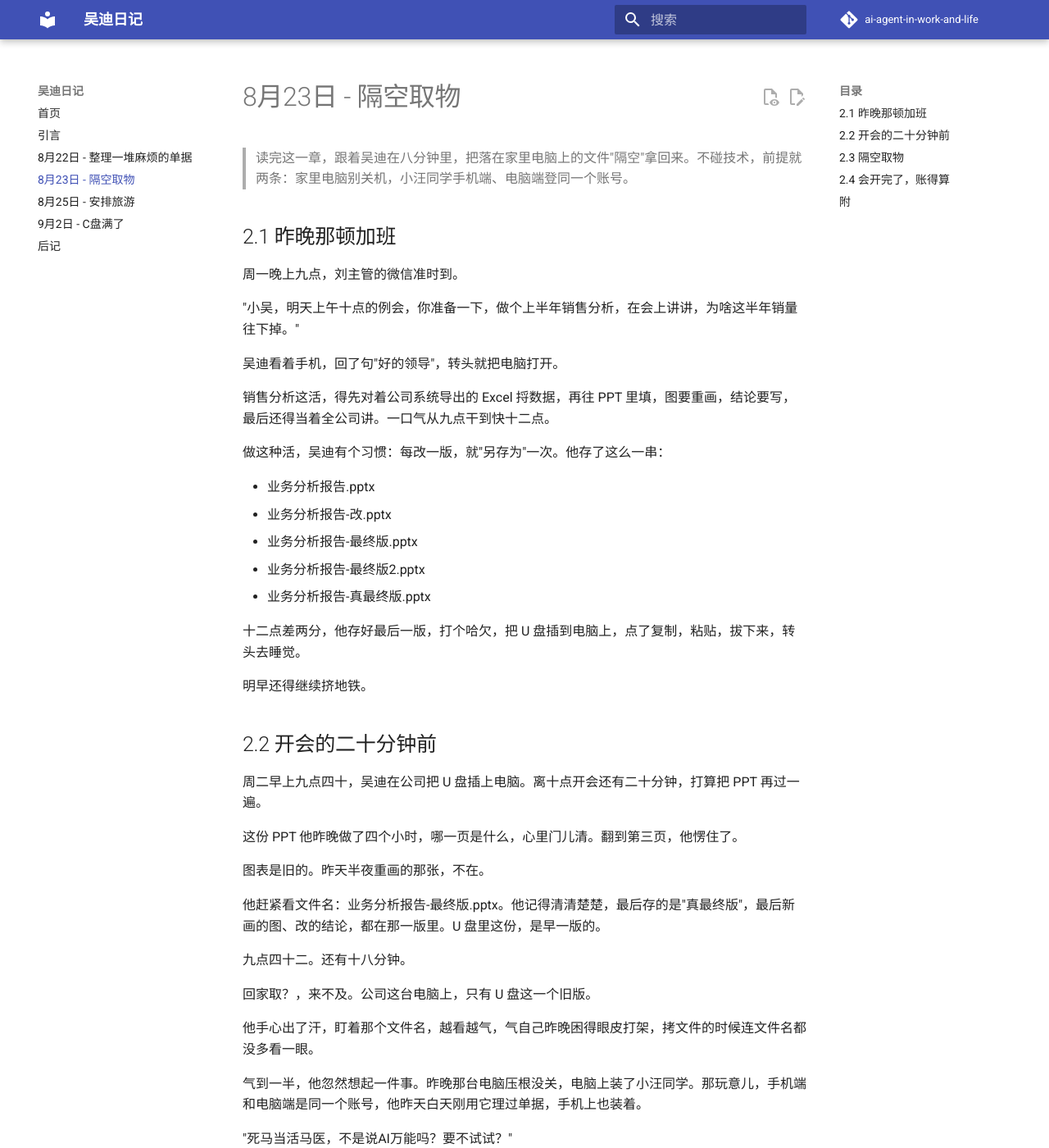
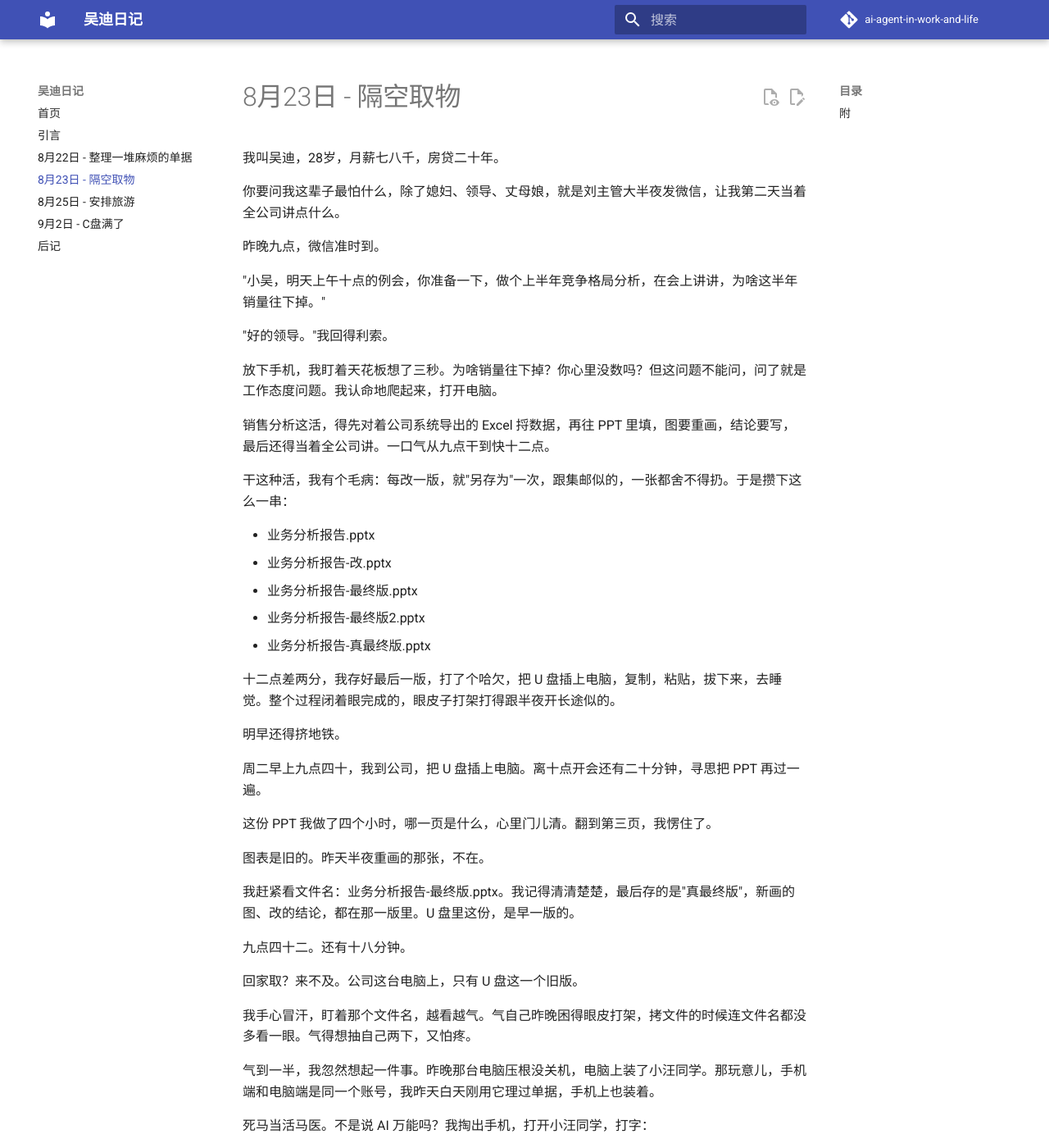
Before and after one commit to colipsohp/ai-agent-in-work-and-life, an MkDocs documentation site: the page built from book/chapter2.md, in a window 1280 px wide and 1400 px high. Shown: the whole window at 82% size. Built offline with MkDocs 1.6.1 and Material for MkDocs 9.7.7, drawn with Linux system fonts in a browser that asks for light colours; comment, search, counter and statistics services are not loaded; some of the changed text lies outside the part shown.

Commit message:
更新第二章

```diff
--- a/book/chapter2.md
+++ b/book/chapter2.md
@@ -1,18 +1,20 @@
 # 8月23日 - 隔空取物
 
-> 读完这一章，跟着吴迪在八分钟里，把落在家里电脑上的文件"隔空"拿回来。不碰技术，前提就两条：家里电脑别关机，小汪同学手机端、电脑端登同一个账号。
+我叫吴迪，28岁，月薪七八千，房贷二十年。
 
-## 2.1 昨晚那顿加班
+你要问我这辈子最怕什么，除了媳妇、领导、丈母娘，就是刘主管大半夜发微信，让我第二天当着全公司讲点什么。
 
-周一晚上九点，刘主管的微信准时到。
+昨晚九点，微信准时到。
 
-"小吴，明天上午十点的例会，你准备一下，做个上半年销售分析，在会上讲讲，为啥这半年销量往下掉。"
+"小吴，明天上午十点的例会，你准备一下，做个上半年竞争格局分析，在会上讲讲，为啥这半年销量往下掉。"
 
-吴迪看着手机，回了句"好的领导"，转头就把电脑打开。
+"好的领导。"我回得利索。
+
+放下手机，我盯着天花板想了三秒。为啥销量往下掉？你心里没数吗？但这问题不能问，问了就是工作态度问题。我认命地爬起来，打开电脑。
 
 销售分析这活，得先对着公司系统导出的 Excel 捋数据，再往 PPT 里填，图要重画，结论要写，最后还得当着全公司讲。一口气从九点干到快十二点。
 
-做这种活，吴迪有个习惯：每改一版，就"另存为"一次。他存了这么一串：
+干这种活，我有个毛病：每改一版，就"另存为"一次，跟集邮似的，一张都舍不得扔。于是攒下这么一串：
 
 - 业务分析报告.pptx
 - 业务分析报告-改.pptx
@@ -20,43 +22,37 @@
 - 业务分析报告-最终版2.pptx
 - 业务分析报告-真最终版.pptx
 
-十二点差两分，他存好最后一版，打个哈欠，把 U 盘插到电脑上，点了复制，粘贴，拔下来，转头去睡觉。
+十二点差两分，我存好最后一版，打了个哈欠，把 U 盘插上电脑，复制，粘贴，拔下来，去睡觉。整个过程闭着眼完成的，眼皮子打架打得跟半夜开长途似的。
 
-明早还得继续挤地铁。
+明早还得挤地铁。
 
-## 2.2 开会的二十分钟前
+周二早上九点四十，我到公司，把 U 盘插上电脑。离十点开会还有二十分钟，寻思把 PPT 再过一遍。
 
-周二早上九点四十，吴迪在公司把 U 盘插上电脑。离十点开会还有二十分钟，打算把 PPT 再过一遍。
-
-这份 PPT 他昨晚做了四个小时，哪一页是什么，心里门儿清。翻到第三页，他愣住了。
+这份 PPT 我做了四个小时，哪一页是什么，心里门儿清。翻到第三页，我愣住了。
 
 图表是旧的。昨天半夜重画的那张，不在。
 
-他赶紧看文件名：业务分析报告-最终版.pptx。他记得清清楚楚，最后存的是"真最终版"，最后新画的图、改的结论，都在那一版里。U 盘里这份，是早一版的。
+我赶紧看文件名：业务分析报告-最终版.pptx。我记得清清楚楚，最后存的是"真最终版"，新画的图、改的结论，都在那一版里。U 盘里这份，是早一版的。
 
 九点四十二。还有十八分钟。
 
-回家取？，来不及。公司这台电脑上，只有 U 盘这一个旧版。
+回家取？来不及。公司这台电脑上，只有 U 盘这一个旧版。
 
-他手心出了汗，盯着那个文件名，越看越气，气自己昨晚困得眼皮打架，拷文件的时候连文件名都没多看一眼。
+我手心冒汗，盯着那个文件名，越看越气。气自己昨晚困得眼皮打架，拷文件的时候连文件名都没多看一眼。气得想抽自己两下，又怕疼。
 
-气到一半，他忽然想起一件事。昨晚那台电脑压根没关，电脑上装了小汪同学。那玩意儿，手机端和电脑端是同一个账号，他昨天白天刚用它理过单据，手机上也装着。
+气到一半，我忽然想起一件事。昨晚那台电脑压根没关机，电脑上装了小汪同学。那玩意儿，手机端和电脑端是同一个账号，我昨天白天刚用它理过单据，手机上也装着。
 
-"死马当活马医，不是说AI万能吗？要不试试？"
-
-## 2.3 隔空取物
-
-他掏出手机，打开小汪同学，打字：
+死马当活马医。不是说 AI 万能吗？我掏出手机，打开小汪同学，打字：
 
 "我家电脑桌面上有份《业务分析报告》，帮我找一下最新版本，发到我的网盘。"
 
-发出去，他心里直打鼓。隔着几十公里，那边电脑醒没醒着、小汪同学还挂着没，都说不准。
+发出去，我心里直打鼓。那边电脑醒没醒着、小汪同学还挂着没，都说不准。
 
 九点五十三。手机屏幕转了两圈，家里那台小汪同学回了话：
 
 "桌面上叫这个名字的文件有五个：业务分析报告.pptx、业务分析报告-改.pptx、业务分析报告-最终版.pptx、业务分析报告-最终版2.pptx、业务分析报告-真最终版.pptx。你要哪一个？"
 
-吴迪盯着这串名字，脸有点发热。五个版本，全是他自己起的，现在连 AI 都替他犯愁。
+我盯着这串名字，脸有点发热。五个版本，全是我自己起的，现在连 AI 都替我犯愁。
 
 "真最终版。"
 
@@ -66,56 +62,32 @@
 
 "好，正在传到你的网盘……传好了，链接发你手机上。"
 
-吴迪点开链接，文件在网盘里躺着，2.3 兆。下载，拷进 U 盘，打开，翻到第三页。新图表在，新结论也在。
+我点开链接，文件在网盘里躺着，2.3 兆。下载，拷进 U 盘，打开，翻到第三页。新图表在，新结论也在。
 
-他坐回工位，端起杯子喝了口水，手还有点抖，嘴里嘟囔："这不科学啊。"
+我坐回工位，端起杯子喝了口水，手还有点抖。
 
 时间还有四分钟。
 
-## 2.4 会开完了，账得算
-
-十点开会。吴迪上去讲了二十分钟，刘主管听完点了点头，没挑毛病。散会时拍了拍他肩膀："数据再核一遍，回头把终版发我。"
+十点开会。我上去讲了二十分钟，刘主管听完点了点头，没挑毛病。散会时拍了拍我肩膀："数据再核一遍，回头把终版发我。"
 
 "好的领导。"
 
-回工位，他把 U 盘拔下来，盯着文件名看了半天，越看越臊得慌。"最终版"后面还有"最终版2"，还有"真最终版"，他自己都分不清哪个是最新的。
+回工位，我把 U 盘拔下来，盯着文件名看了半天，越看越臊得慌。"最终版"后面还有"最终版2"，还有"真最终版"，我自己都分不清哪个是最新的。
 
 今天差点开天窗，全怪这堆破名字。
-
-他给自己定了三条规矩，写在便签纸上，贴显示器边上：
-
-1. 文件名带日期和版本号：业务分析报告-20260823-v1，改一版就升 v2、v3。
-2. 一个文件只留一个"当前版本"，旧版不删，挪进"历史版本"文件夹。
-3. 拷进 U 盘前，看一眼修改时间和文件大小，跟最后存的那版对得上，再拔。
-
-他把桌面那几个版本归拢了一下，改名、分类：
-
-- 业务分析报告-20260823-v1.pptx（历史）
-- 业务分析报告-20260823-v2.pptx（历史）
-- 业务分析报告-20260823-v3.pptx（当前）
-
-又让网盘里那份"真最终版"改名对齐。以后文件叫什么、哪个是最新的，一眼就明白。
-
-晚上回家，他第一件事是看电脑。电脑还开着，小汪同学也还醒着。他蹲地上，把"隔空取物"的玩法记在小本上：
-
-- 电脑别关机，客户端别退。
-- 手机端、电脑端登同一个账号。
-- 找文件把话说全：在哪、叫什么、发到哪。
-
-媳妇从书房出来倒水，看见他蹲在电脑前写写画画，问："又捣鼓你那 AI 呢？"
-
-"嗯，今早差点开天窗。"吴迪把早上的事讲了。
-
-媳妇端着杯子，"啧"了一声："净整些没用的。你要早把文件名起利索了，还用得着隔空取物？"
-
-吴迪张嘴想反驳，没找到词。媳妇这话，挑不出毛病。
-
-> 📎 **本章素材**：吴迪家电脑桌面上那一串让人头大的文件名，见 [桌面文件清单.txt](../assets/chapter2/files/桌面文件清单.txt)；隔空取物的现场截图见 [assets/chapter2/images](../assets/chapter2/images/)。把文件名换成你自己的，照着 2.3 里那三句话，就能把家里电脑上的文件隔空拿回来。
-
 
 
 
 ## 附
-> 吴迪让 AI 干活的现场：
+
+**三句话，照抄就能用：**
+
+1. 电脑别关机，客户端别退（手机端、电脑端登同一个账号）。
+2. 找文件把话说全：在哪、叫什么、发到哪。
+3. 传之前让 AI 报一遍：文件名、修改时间、大小，对得上再要。
+
+> 📎 **本章素材**：隔空取物的竞争格局报告见 [竞争格局报告]((https://github.com/colipsohp/ai-agent-in-work-and-life/tree/main/book/assets/chapter2/files))。把文件名换成你自己的，照着上面三句话，就能把家里电脑上的文件隔空拿回来。
+
+> 吴迪让AI干活的现场：[把桌面文件存进网盘](https://wang.vocvx.com/share/SYGgK7aQUB6gxvM5GmHl4w)
 
 > 必备软件：小汪同学电脑客户端 + 手机端，安装链接：[https://wang.vocvx.com/download](https://wang.vocvx.com/download)
```
Also changed, not shown: book/chapter1.md (+1 -1 lines), 1 other file.
